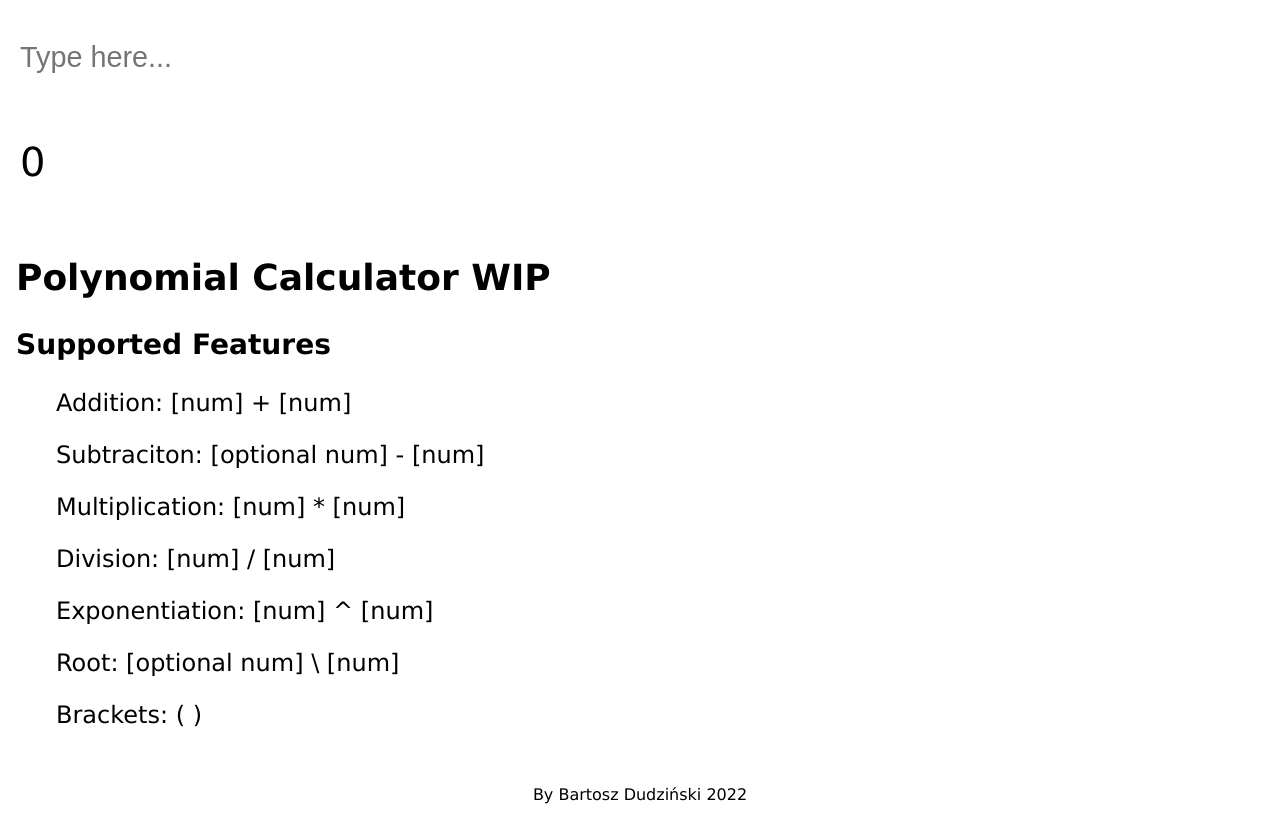
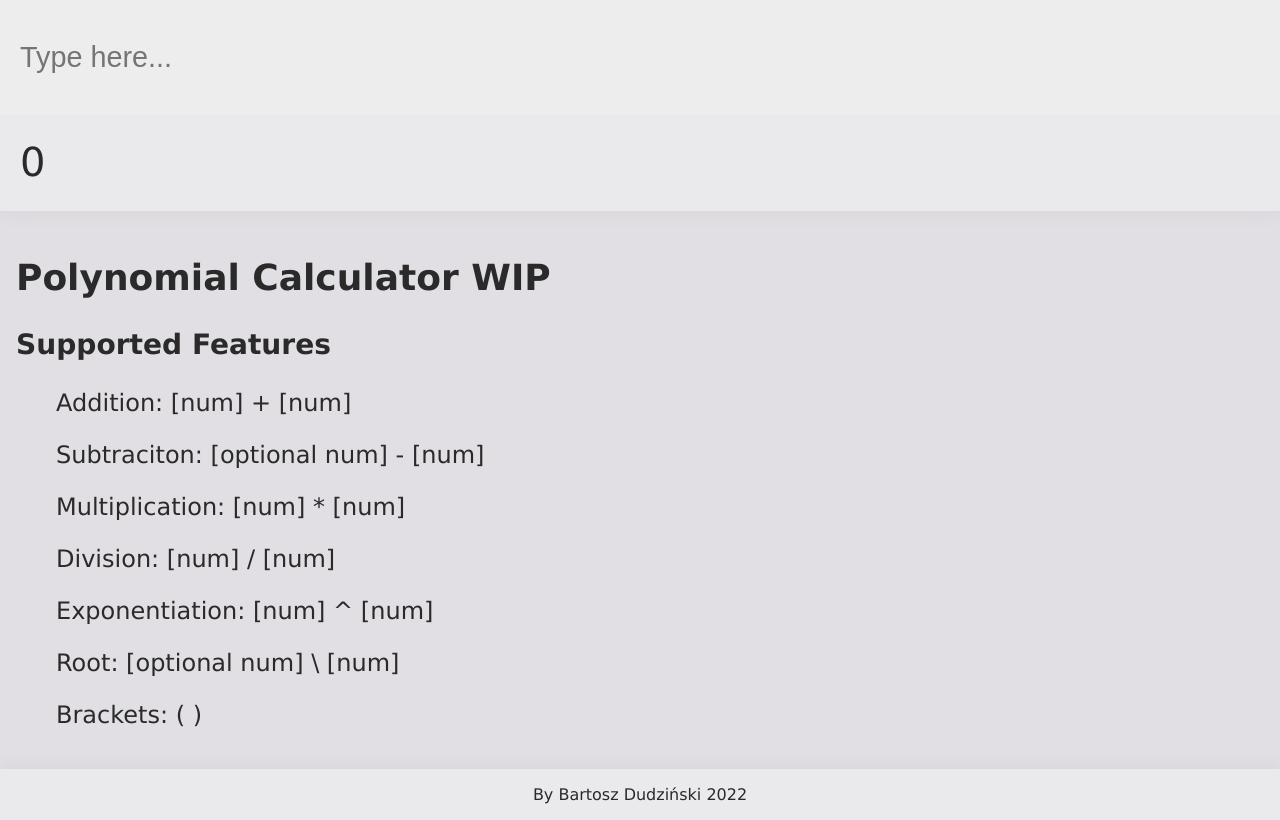
Before and after one commit to CraftboxOfficial/Calculator, a plain HTML site: page index.html in a window 1280 px wide. Drawn offline with Linux system fonts and the light colour scheme.

Commit message:
added light mode

```diff
--- a/index.css
+++ b/index.css
@@ -37,13 +37,14 @@ ul {
 	margin-left: 0;
 	padding: 0;
 	padding-left: 20px;
+	padding-right: 20px;
 	background-color: inherit;
 	border: none;
 	height: inherit;
 	font-size: inherit;
 	font-weight: inherit;
 	color: inherit;
-	width: calc(100% - 20px);
+	width: calc(100% - 40px);
 	transition: background-color 100ms;
 }
 
@@ -57,20 +58,45 @@ ul {
 	position: relative;
 	/* margin: 0 auto; */
 	padding-left: 20px;
+	padding-right: 20px;
 	top: 1.5rem;
 	font-size: inherit;
 	font-weight: inherit;
 	height: inherit;
-	width: calc(100% - 20px);
+	width: calc(100% - 40px);
 }
 
 #math-operation-input:focus {
 	outline: none;
 }
 
+/*Default theme if media query doesn't work*/
+body {
+	background-color: #161414;
+	color: #e9e8ea;
+}
+
+footer {
+	background-color: #1f1c1c;
+}
+
+#math-div {
+	background-color: #1f1c1c;
+}
+
+#math-operation-input:hover {
+	background-color: #23212180;
+}
+
+#math-operation-input:focus {
+	background-color: #232121;
+}
+
 .error {
-	color: #f23269;
+	color: #f25b86;
 }
+
+
 
 @media (prefers-color-scheme: dark) {
 	body {
@@ -87,16 +113,43 @@ ul {
 	}
 
 	#math-operation-input:hover {
-		background-color: #23212181;
+		background-color: #23212180;
 	}
 
 	#math-operation-input:focus {
 		background-color: #232121;
 	}
 
-	/* #math-output-div {
-		background-color: #f2326818;
-	} */
+	.error {
+		color: #f25b86;
+	}
 }
 
-@media (prefers-color-scheme: light) {}
+@media (prefers-color-scheme: light) {
+	body {
+		background-color: #e1dfe3;
+		color: #2a2a2a;
+	}
+
+	footer {
+		background-color: #eae9eb;
+		box-shadow: 0px 0px 20px #2a2a2a10;
+	}
+
+	#math-div {
+		background-color: #eae9eb;
+		box-shadow: 0px 0px 20px #2a2a2a10;
+	}
+
+	#math-operation-input:hover {
+		background-color: #f1f1f280;
+	}
+
+	#math-operation-input:focus {
+		background-color: #f1f1f2;
+	}
+
+	.error {
+		color: #f25b86;
+	}
+}
--- a/index.html
+++ b/index.html
@@ -19,7 +19,7 @@
 					<span id="math-operation-output">0</span>
 				</div>
 			</div>
-			<p id="debug-json" style="position:fixed; background-color: rgba(0, 0, 0, 80%);"></p>
+			<p id="debug-json" style="position:fixed; color: #ffffff; background-color: rgba(0, 0, 0, 80%);"></p>
 			<div id="instruction">
 				<h2>Polynomial Calculator WIP</h2>
 				<h3>Supported Features</h3>
--- a/index.js
+++ b/index.js
@@ -13,6 +13,7 @@ const errorMessages = {
 	missingValueFor: "Missing value for ",
 	multipleObjectsGenerated: "Parser: multiple objects genereated; expected one object",
 	noObjectGenerated: "Parser: no objects generated; expected one object",
+	numberTooBig: "Number is too big",
 }
 class Operation {
 	constructor(values = [], operation = "", type = "operation") {
@@ -43,7 +44,12 @@ mathOperIn.addEventListener("input", (event) => {
 		mathOperOut.textContent = "..."
 		mathOperOut.parentElement.classList = ""
 		try {
-			const operationObject = lexAndPars(inputVal)
+			let operationObject = lexAndPars(inputVal)
+
+			console.log(operationObject)
+			if (operationObject === Infinity) {
+				throw Error(errorMessages.numberTooBig)
+			}
 
 			debugJson.textContent = "Debug"
 			debugJson.textContent = JSON.stringify(operationObject)
@@ -102,7 +108,7 @@ function lexAndPars(mathOperation = "") {
 		return prev
 	}, []).flat(2)
 
-	console.log(operArr)
+	// console.log(operArr)
 
 	// returns arr for given position to first closing bracket in given arr
 	function getBracket(operArr, pos) {
@@ -166,7 +172,7 @@ function lexAndPars(mathOperation = "") {
 		}
 
 		// replaces in the array every multiplication and division in given scope of operation, going from left to right
-		console.log(arr)
+		// console.log(arr)
 		while (arr.includes("^") || arr.includes("\\")) {
 			arr.forEach((value, index, arr) => {
 				if (value == "^" || "\\") {
@@ -183,13 +189,13 @@ function lexAndPars(mathOperation = "") {
 									return
 								}
 								{
-									console.log(arr)
+									// console.log(arr)
 									const oper = new Operation([ 2, nextVal(arr, index) ], "root")
 									if (oper.values.includes(undefined)) {
 										throw Error(errorMessages.missingValueFor + "root")
 									}
 									arr.splice(index, 2, oper)
-									console.log(arr)
+									// console.log(arr)
 									return
 								}
 							}
@@ -197,7 +203,7 @@ function lexAndPars(mathOperation = "") {
 				}
 			})
 		}
-		console.log(arr)
+		// console.log(arr)
 		// replaces in the array every multiplication and division in given scope of operation, going from left to right
 		while (arr.includes("*") || arr.includes("/")) {
 			arr.forEach((value, index, arr) => {
```
